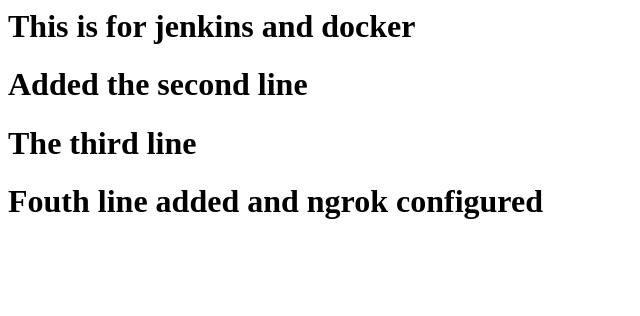
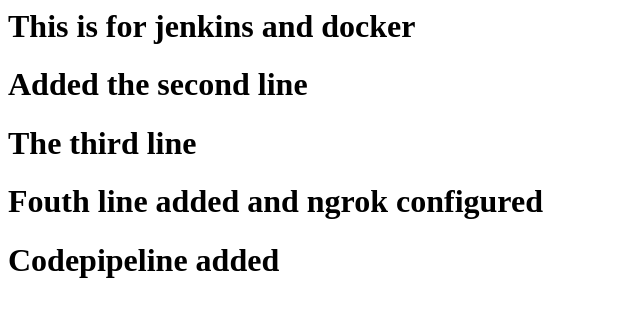
Before and after one commit to Keerthivasan004/jenkins-practice, a plain HTML site: page index.html in a window 1280 px wide. Shown: the whole page, without its empty margins (0-640 px from the left). Drawn offline with Linux system fonts and the light colour scheme.

Commit message:
checking for pipeline

```diff
--- a/index.html
+++ b/index.html
@@ -4,5 +4,6 @@
 <h1>Added the second line</h1>
 <h1>The third line</h1>
 <h1>Fouth line added and ngrok configured</h1>
+<h1 colour="red">Codepipeline added</h1>
 </head>
 </html>
```
